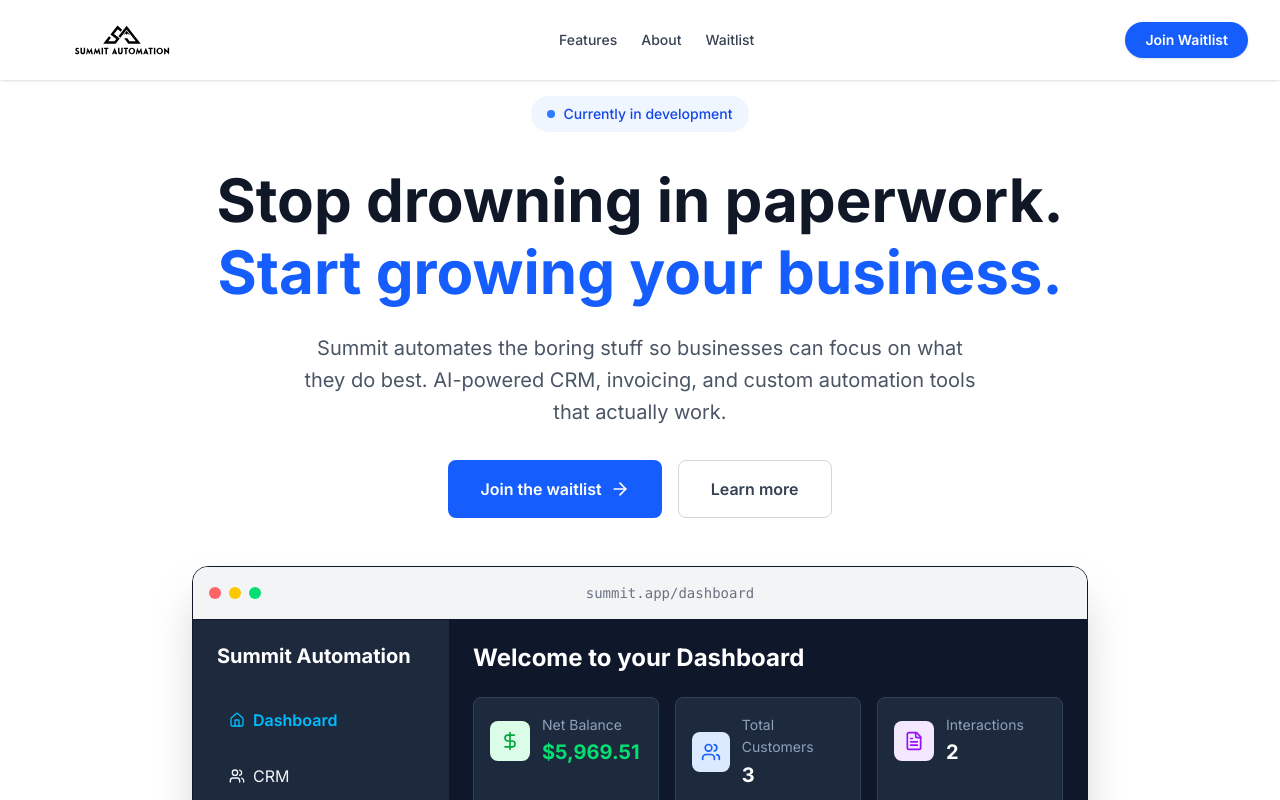
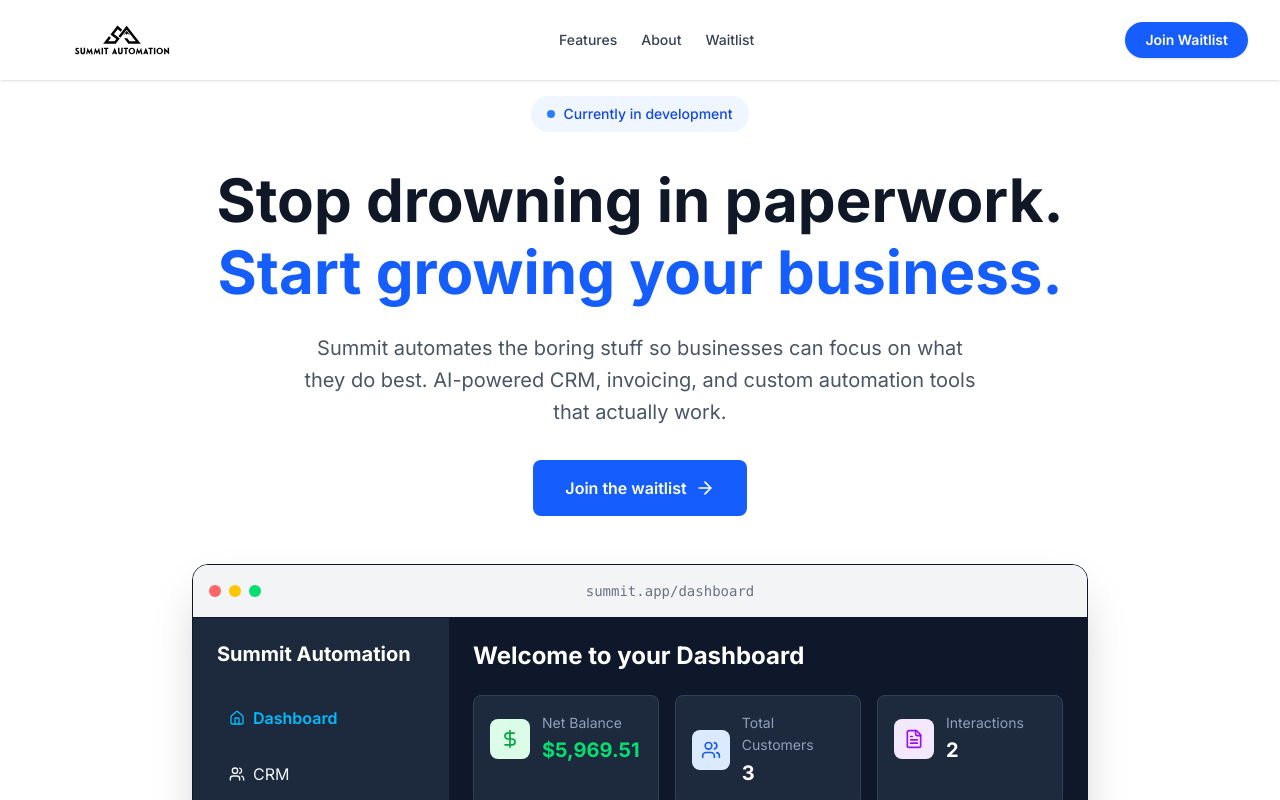
Before and after one commit to Summit-Automation/Summit-Site, a Next.js app: page / in a window 1280 px wide. Shown: the top 800 px of the page. Built offline with nearby package versions, Linux system fonts and the light colour scheme.

Commit message:
learn more button removal

```diff
--- a/src/app/page.tsx
+++ b/src/app/page.tsx
@@ -76,9 +76,6 @@ export default function HomePage() {
                 Join the waitlist
                 <ArrowRight className="w-5 h-5 ml-2" />
               </a>
-              <button className="border border-gray-300 text-gray-700 px-8 py-4 rounded-lg font-semibold hover:bg-gray-50 transition-colors">
-                Learn more
-              </button>
             </div>
           </div>
 
```
